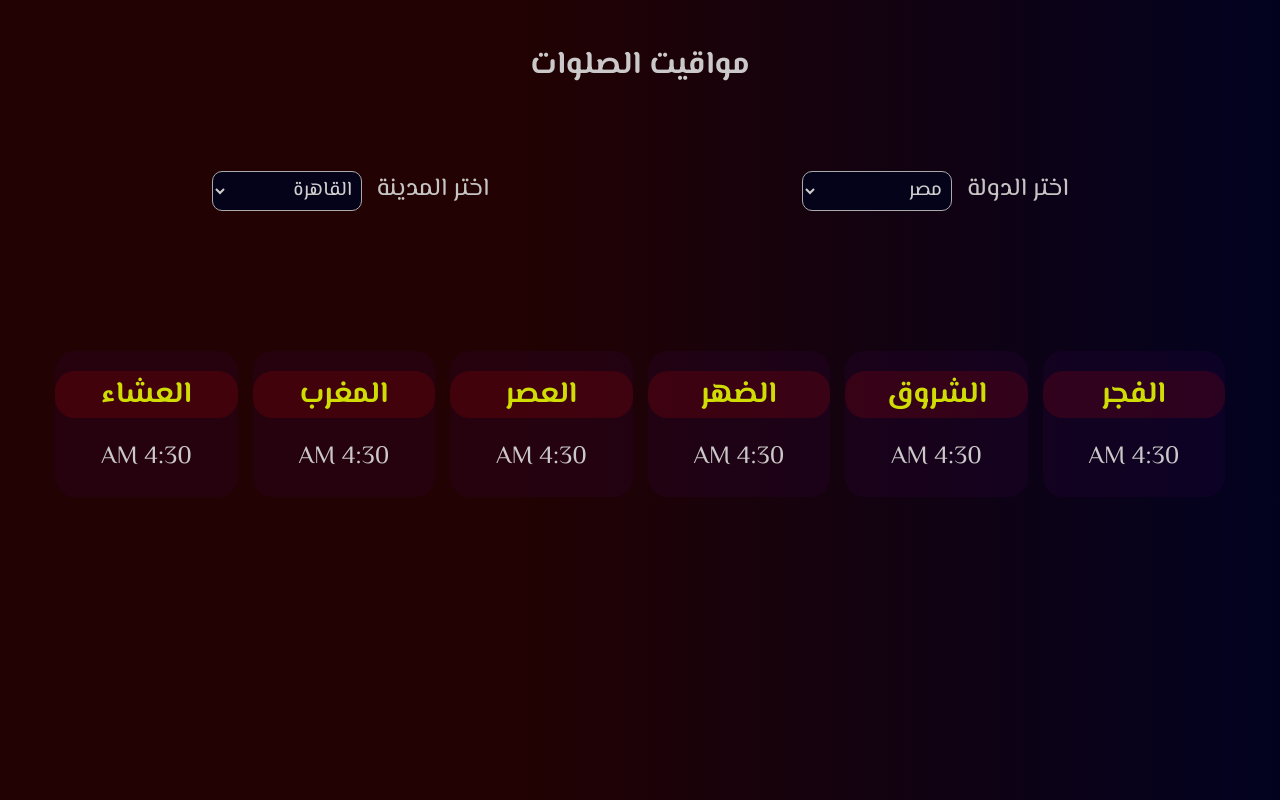
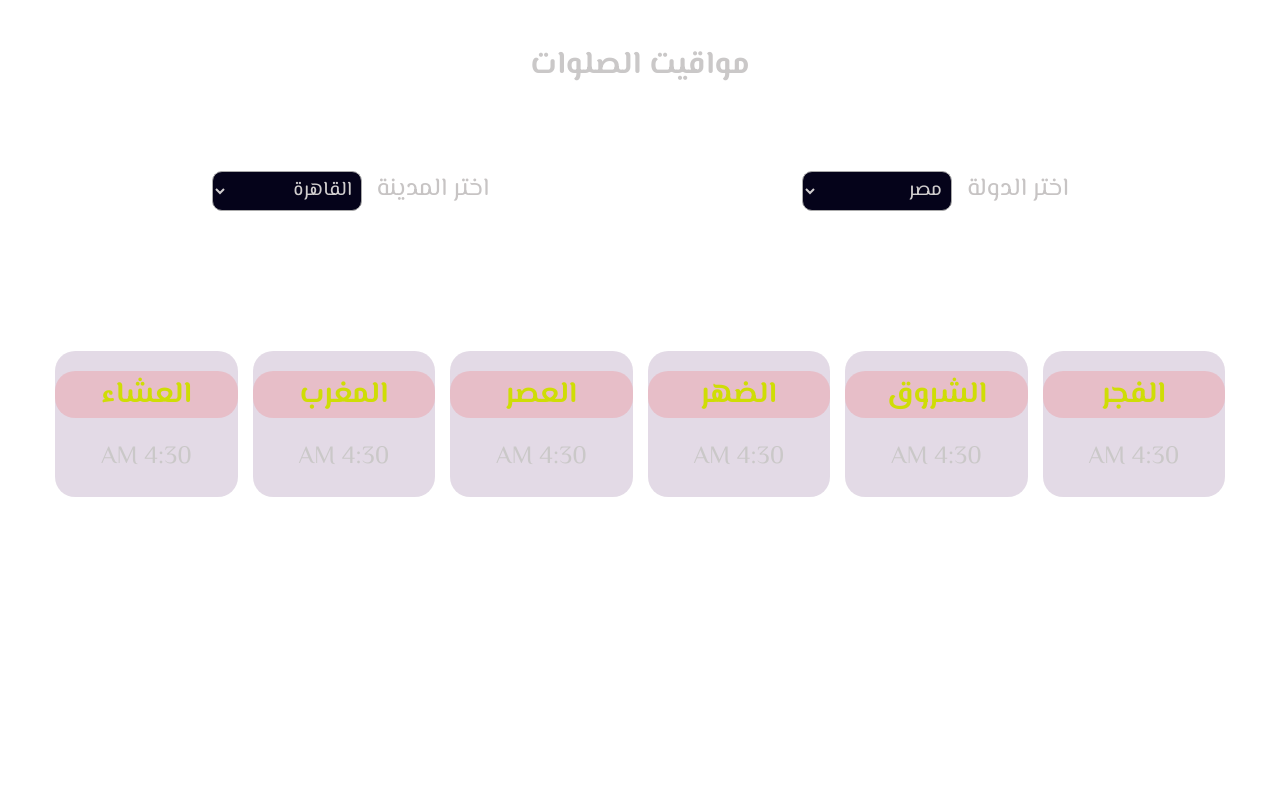
Before and after one commit to heshamman31/praytimes, a website: page index.html in a window 1280 px wide. Drawn offline with Linux system fonts and the light colour scheme.

Commit message:
Update praytimes.css

```diff
--- a/css/praytimes.css
+++ b/css/praytimes.css
@@ -56,7 +56,6 @@ body{
 
 /* end global rules */
 body{
-    background-image: linear-gradient(to right, rgb(34, 2, 2)40%,rgb(2, 2, 32));
     color: rgb(202, 200, 200);
 }
 .title{
```
